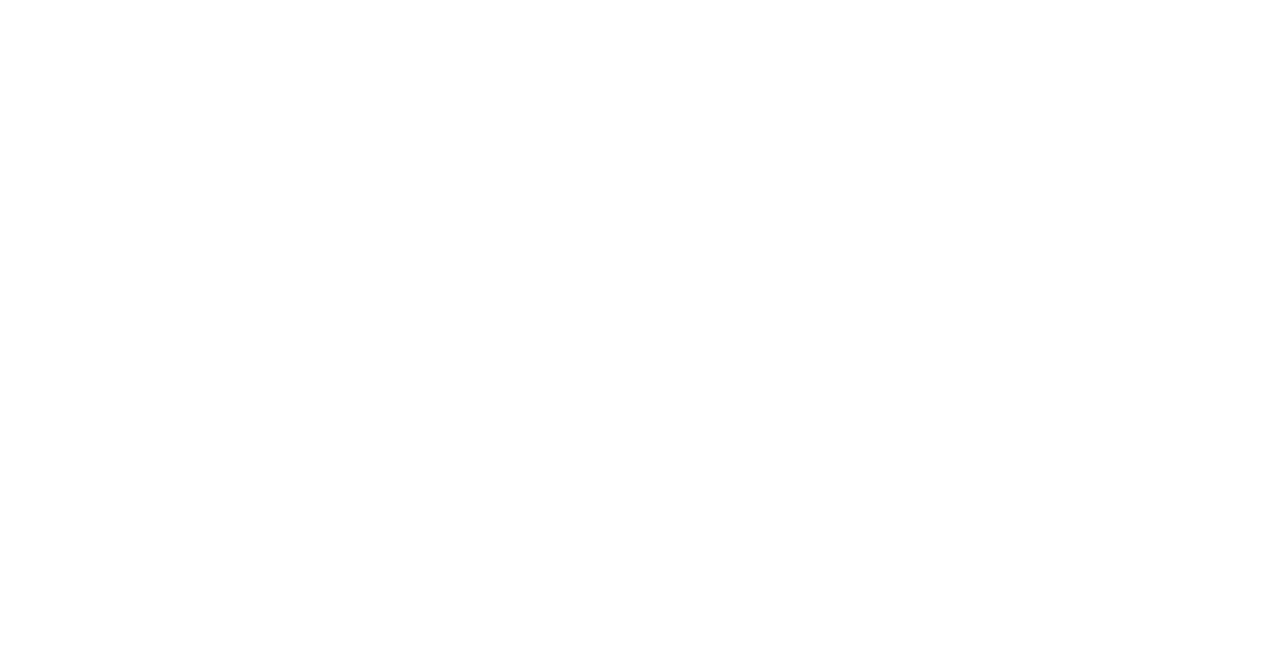
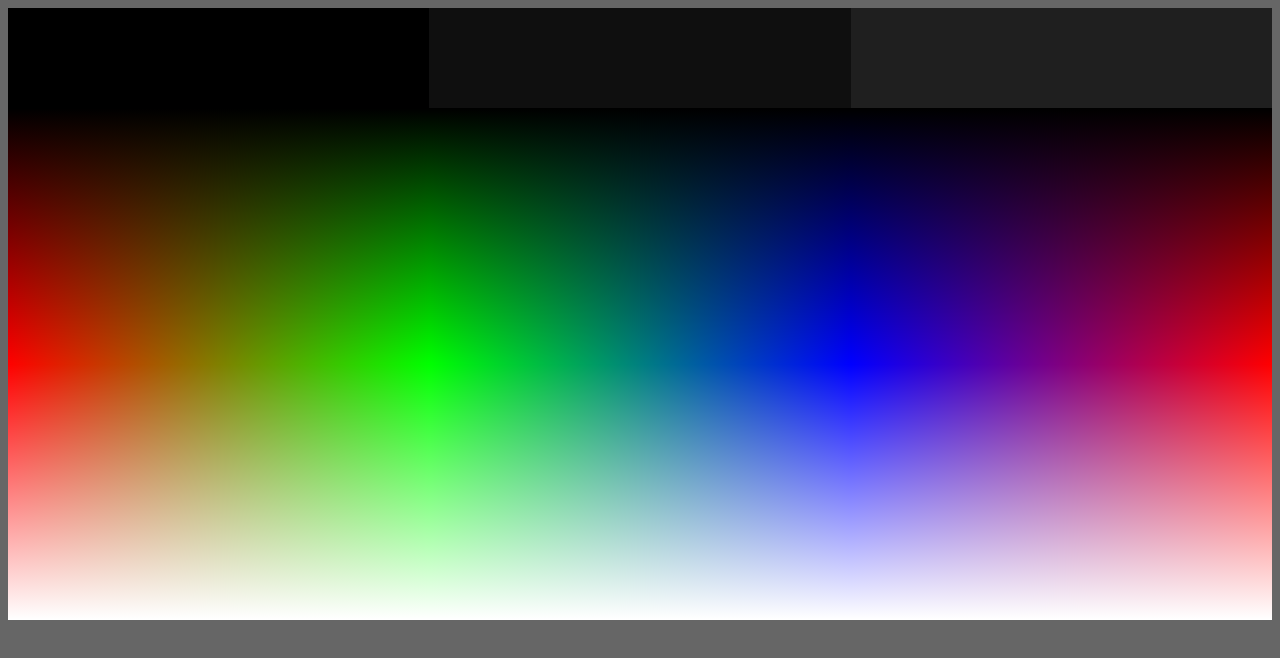
Before and after one commit to lornally/color, a plain HTML site: page color.html in a window 1280 px wide. Drawn offline with Linux system fonts and the light colour scheme.

Commit message:
调色板初步完成

```diff
--- a/color.html
+++ b/color.html
@@ -1,11 +1,134 @@
 <!DOCTYPE html>
 <html lang="en">
+
 <head>
 	<meta charset="UTF-8">
 	<meta name="viewport" content="width=device-width, initial-scale=1.0">
-	<title>Document</title>
+	<title>color 独立实验项目页</title>
+	<style>
+		#colorpalette,
+		#fullcolor {
+			display: flex;
+			flex-wrap: wrap;
+		}
+
+		#colorpalette {
+			flex-direction: column;
+		}
+
+		#colorpalette span {
+			box-sizing: border-box;
+			min-width: 100px;
+			min-height: 1px;
+			/*background-color: #999;*/
+			flex: auto;
+			/*border: 1px salmon solid;*/
+		}
+
+
+		#colorpalette span:first-child {
+			background-image: linear-gradient(to right, #f00,  #0f0,  #00f,  #f00);
+		}
+
+		#colorpalette span:nth-child(2) {
+			background-image: linear-gradient(to right, #e00, #0e0, #00e, #e00);
+		}
+
+		#colorpalette span:nth-child(3) {
+			background-image: linear-gradient(to right, #d00, #0d0, #00d, #d00);
+		}
+
+		#colorpalette span:nth-child(4) {
+			background-image: linear-gradient(to right, #c00, #0c0, #00c, #c00);
+		}
+
+		.black {
+			flex: auto;
+			min-height: 100px;
+			background-color: #000;
+
+		}
+
+		.f0f0f0 {
+			background-color: #0f0f0f;
+			flex: auto;
+
+		}
+
+		.f1 {
+			background-color: #1f1f1f;
+			flex: auto;
+
+		}
+
+		body {
+			background-color: #666;
+		}
+
+		code {
+			display: none;
+		}
+	</style>
 </head>
+
 <body>
+	<div id="fullcolor">
+		<span class="black"></span>
+		<span class='f0f0f0'></span>
+		<span class='f1'></span>
+	</div>
 
+	<div id="colorpalette">
+
+
+
+	</div>
+
+	<script>
+
+		const x=1<<8;
+		//处理暗部
+		for(let i=0;i<x;i++) {
+			console.log({i});
+			//const colorpalette=document.getElementById('colorpalette');
+			const e=document.createElement("span");
+			//	background-image: linear-gradient(to right, #f22, #2f2, #22f, #f22);
+			//这个算法可以完美的处理亮部.
+			e.style.backgroundImage='linear-gradient(to right,'+'rgb('+i+',0,0)'+','+'rgb(0,'+i+',0)'+','+'rgb(0,0,'+i+')'+','+'rgb('+i+',0,0)'+')';
+			colorpalette.appendChild(e);
+		}
+
+		//处理亮部
+		for(let i=0;i<x;i++) {
+			console.log({i});
+			//const colorpalette=document.getElementById('colorpalette');
+			const e=document.createElement("span");
+			//	background-image: linear-gradient(to right, #f22, #2f2, #22f, #f22);
+			//这个算法可以完美的处理亮部.
+			e.style.backgroundImage='linear-gradient(to right,'+'rgb(255,'+i+','+i+')'+','+'rgb('+i+',255,'+i+')'+','+'rgb('+i+','+i+',255)'+','+'rgb(255,'+i+','+i+')'+')';
+			colorpalette.appendChild(e);
+		}
+
+	</script>
+
+
+
+
+	<code >
+		这里不是代码
+		//24位方案不太行, 慢只是一个小问题, 对齐颜色是大问题.
+		const x=1<<24;
+		for(let i=0; i<x ; i+=15) {
+			console.log({i});
+			//const colorpalette=document.getElementById('colorpalette');
+			const e=document.createElement("span");
+			const r=i>>16;
+			const g=i>>8&0x00ff;
+			const b=i&0x0000ff&i;
+			e.style.backgroundColor='rgb('+r+','+g+','+b+')';
+			colorpalette.appendChild(e);
+		}
+	</code>
 </body>
+
 </html>
```
Also changed, not shown: index.html (added, +11 -0 lines), 1 other file.
